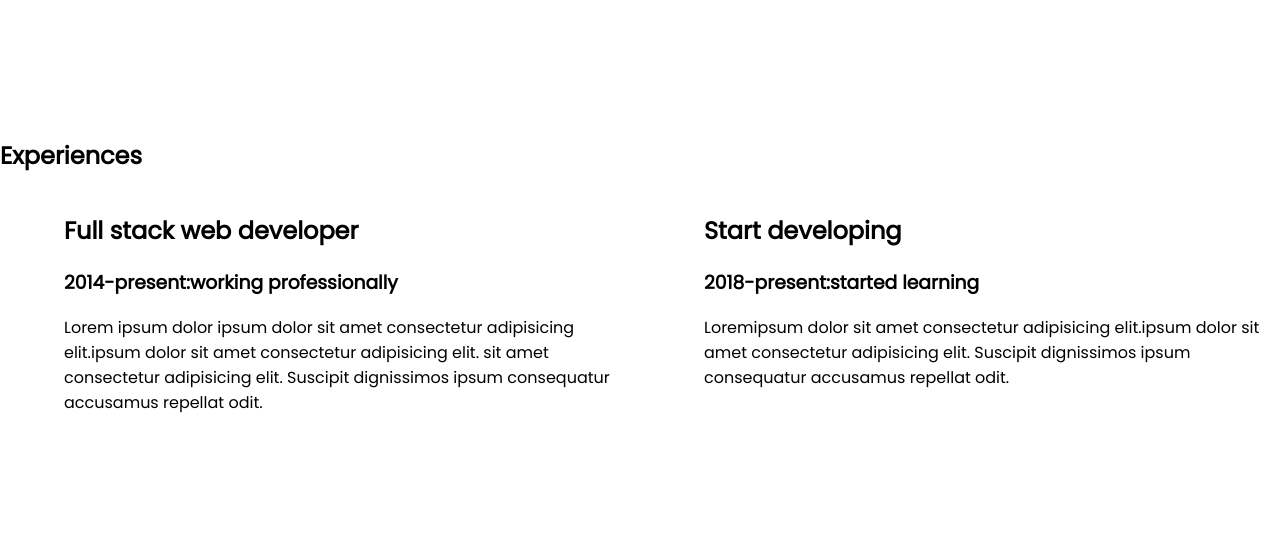
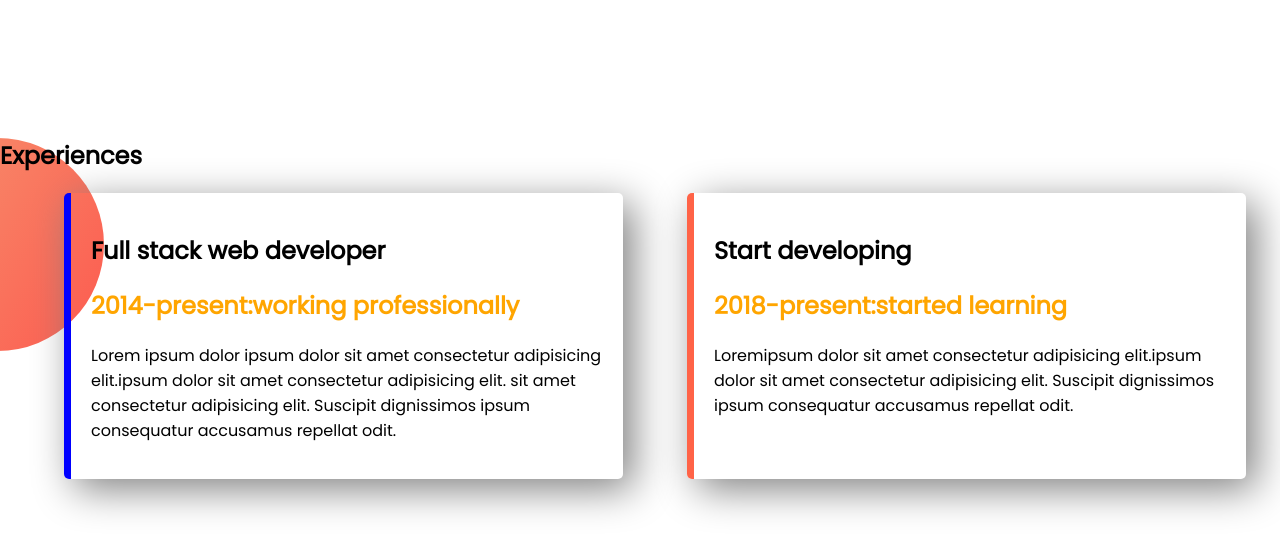
Before and after one commit to rubelrafan/develpoer-portfolio, a plain HTML site: page index.html in a window 1280 px wide. Shown: the part 744-1296 px from the top of the page. Drawn offline with Linux system fonts and the light colour scheme.

Commit message:
final commit

```diff
--- a/index.html
+++ b/index.html
@@ -48,20 +48,20 @@
         </div>
     </section>
 
-    <section>
+    <section class="experience-area">
         <h1>Experiences</h1>
         <div class="flexible-container">
-            <div class="half-width">
+            <div id="right-side-for-border" class="experience-item">
                 <h1>Full stack web developer</h1>
-                <h3>2014-present:working professionally</h3>
+                <h2 class="Head-color">2014-present:working professionally</h2>
                 <p>Lorem ipsum dolor ipsum dolor sit amet consectetur adipisicing elit.ipsum dolor sit amet consectetur
                     adipisicing elit. sit amet consectetur adipisicing elit. Suscipit dignissimos ipsum consequatur
                     accusamus repellat
                     odit.</p>
             </div>
-            <div class="half-width">
+            <div id="left-side-for-border" class="experience-item">
                 <h1>Start developing</h1>
-                <h3>2018-present:started learning</h3>
+                <h2 class="Head-color">2018-present:started learning</h2>
                 <p>Loremipsum dolor sit amet consectetur adipisicing elit.ipsum dolor sit amet consectetur adipisicing
                     elit. Suscipit dignissimos ipsum consequatur
                     accusamus repellat
--- a/style.css
+++ b/style.css
@@ -4,6 +4,10 @@ body {
 }
 
 h1 {
+    font-weight: 50px;
+}
+
+h2 {
     font-weight: 40px;
 }
 
@@ -44,3 +48,26 @@ h1 {
     background-repeat: no-repeat;
     background-position: right;
 }
+
+.experience-area {
+    background-image: url(images/exp-bg.png);
+    background-repeat: no-repeat;
+    position: left;
+}
+
+.experience-item {
+    width: 40%;
+    margin-left: 5%;
+    margin-left: 5%;
+    padding: 20px;
+    border-radius: 5px;
+    box-shadow: 10px 10px 40px gray;
+}
+
+#right-side-for-border {
+    border-left: 7px solid blue;
+}
+
+#left-side-for-border {
+    border-left: 7px solid tomato;
+}
```
